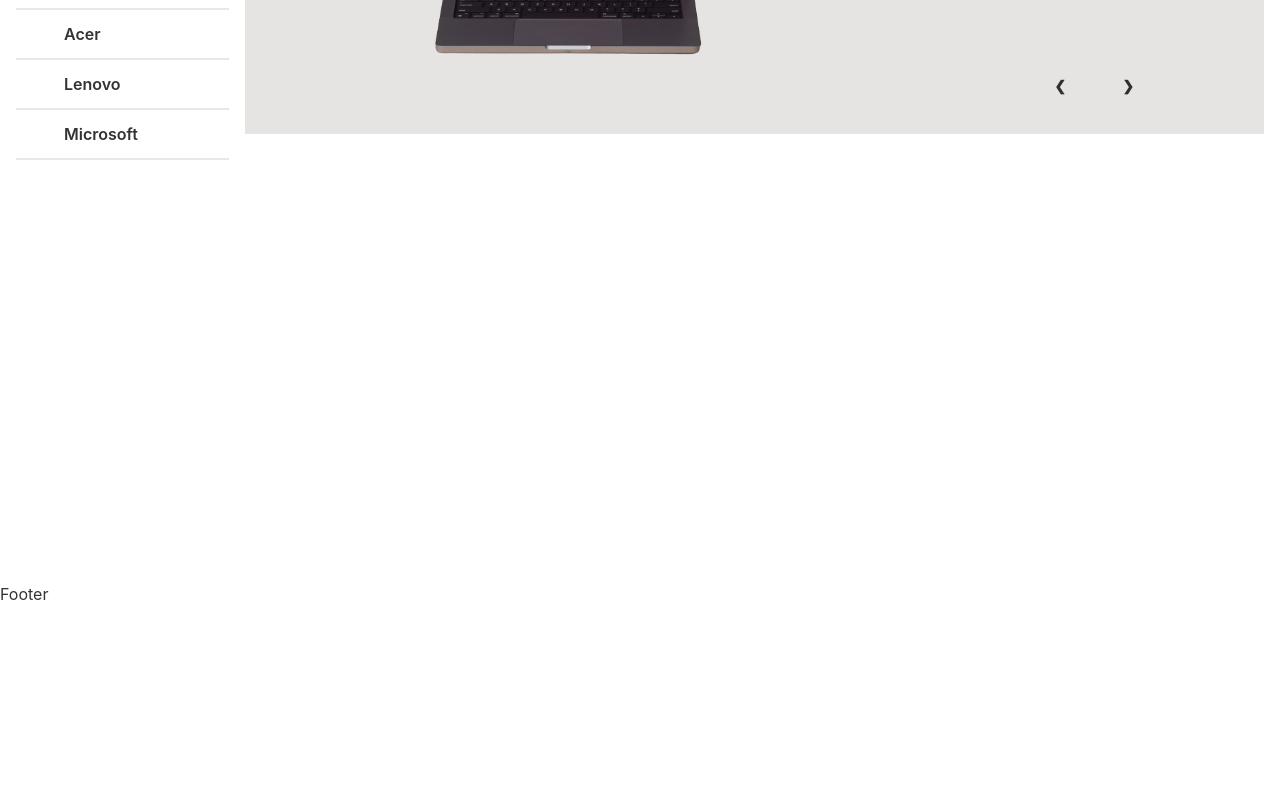
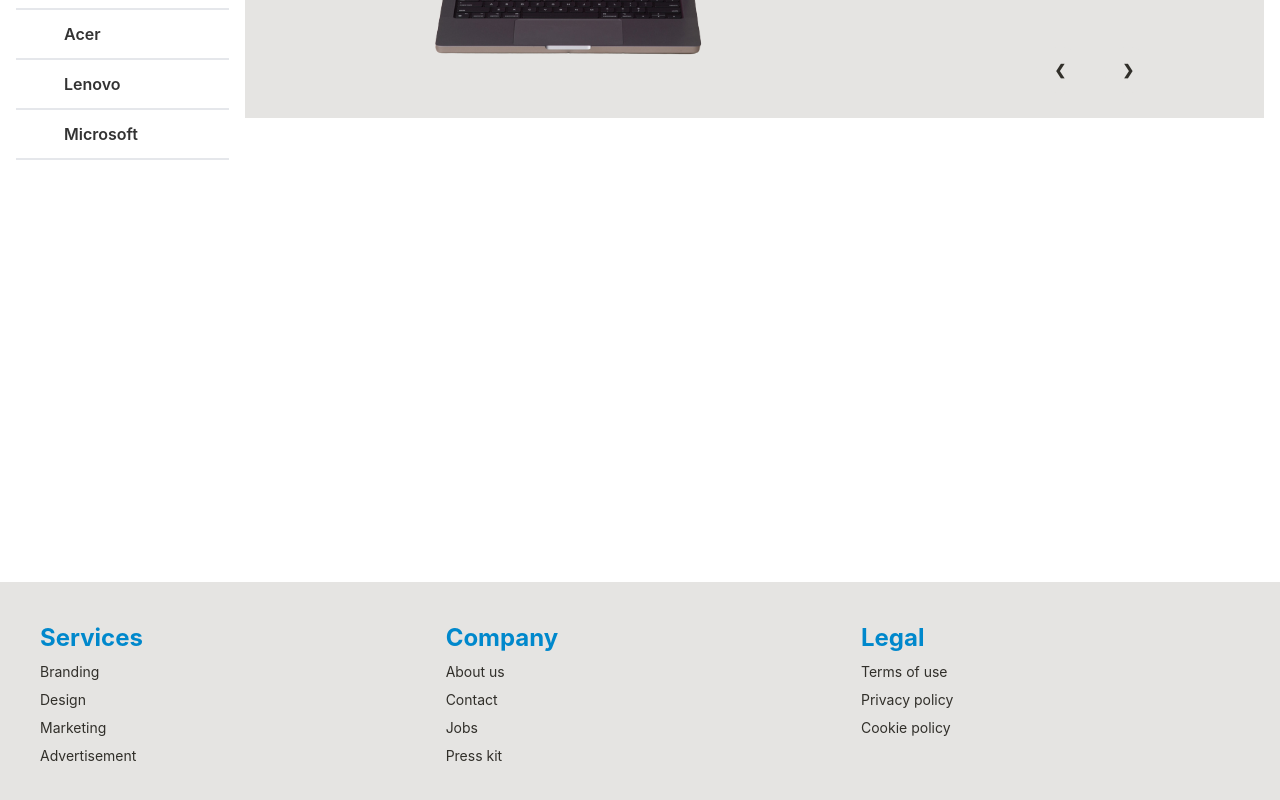
Before and after one commit to SAhmed28/used-product-resale-market-client, a React (Create React App) app: page / in a window 1280 px wide. Shown: the part 322-1122 px from the top of the page. Before the commit the page ends 928 px from the top, so only its background shows below. Built offline with nearby package versions, Linux system fonts and the light colour scheme.

Commit message:
footer added

```diff
--- a/src/Pages/Home/Banner/Banner.js
+++ b/src/Pages/Home/Banner/Banner.js
@@ -32,7 +32,7 @@
         }
     ]
     return (
-        <div className='carousel w-full banner h-96 bg-neutral'>
+        <div className='carousel w-full banner bg-neutral'>
             {
                 bannerData.map(slide => <BannerItem
                     key={slide.id}
--- a/src/Pages/Shared/Footer/Footer.js
+++ b/src/Pages/Shared/Footer/Footer.js
@@ -2,9 +2,28 @@
 
 const Footer = () => {
     return (
-        <div>
-            <h2>Footer</h2>
-        </div>
+        <footer className="footer p-10 bg-neutral  text-neutral-content">
+            <div>
+                <span className="text-primary font-bold text-2xl">Services</span>
+                <a className="link link-hover">Branding</a>
+                <a className="link link-hover">Design</a>
+                <a className="link link-hover">Marketing</a>
+                <a className="link link-hover">Advertisement</a>
+            </div>
+            <div>
+                <span className="text-primary font-bold text-2xl">Company</span>
+                <a className="link link-hover">About us</a>
+                <a className="link link-hover">Contact</a>
+                <a className="link link-hover">Jobs</a>
+                <a className="link link-hover">Press kit</a>
+            </div>
+            <div>
+                <span className="text-primary font-bold text-2xl">Legal</span>
+                <a className="link link-hover">Terms of use</a>
+                <a className="link link-hover">Privacy policy</a>
+                <a className="link link-hover">Cookie policy</a>
+            </div>
+        </footer>
     );
 };
 
```
